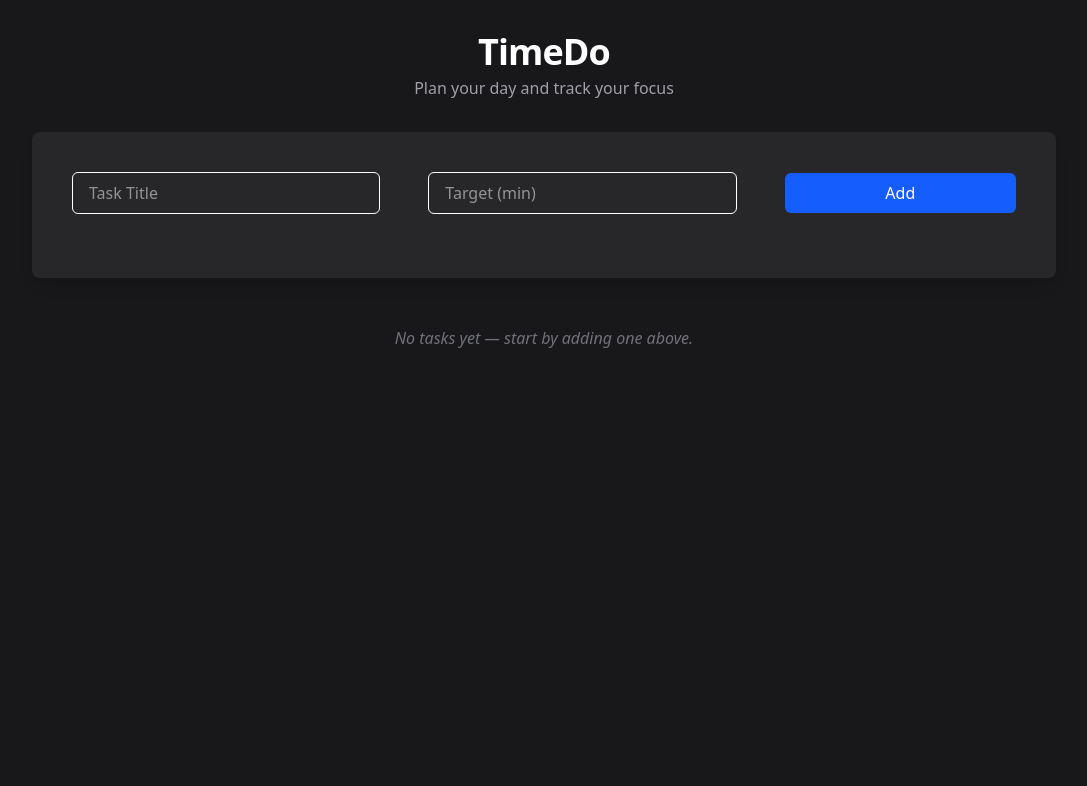
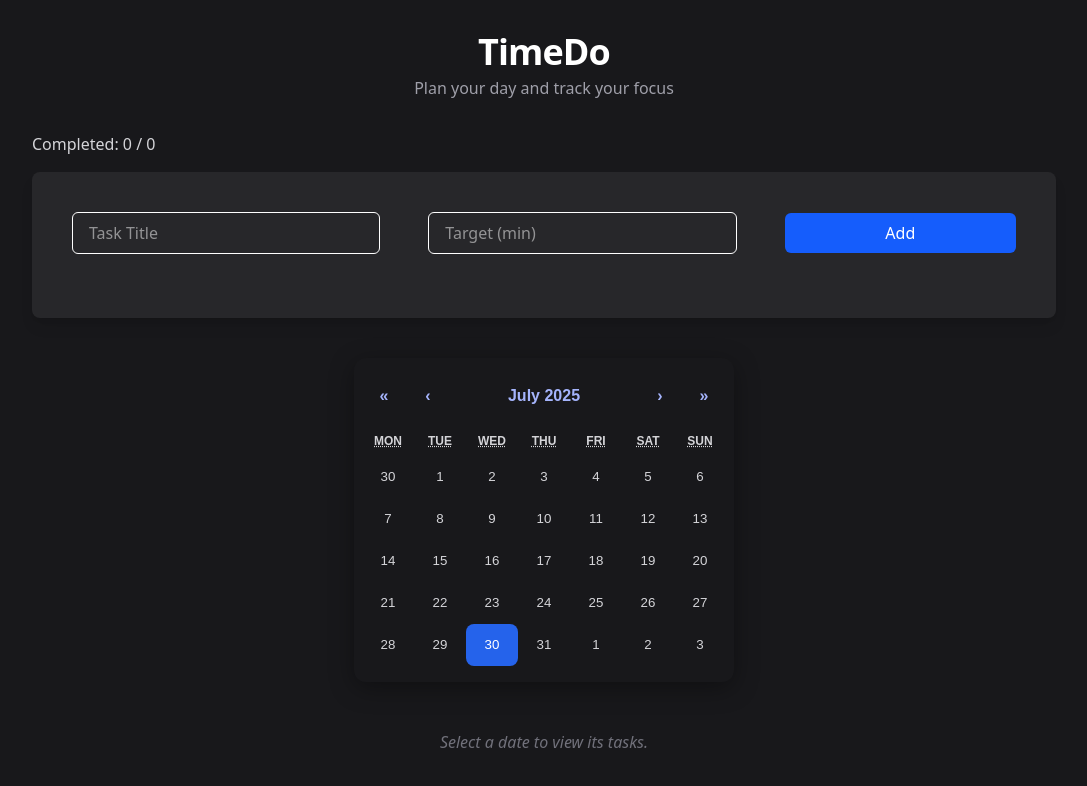
Before and after one commit to Basanta-khatri-0311/TimeDo, a React (Vite) app: page / in a window 1280 px wide. Shown: the top 786 px of the page, without its empty margins (96-1183 px from the left). Built offline with nearby package versions, Linux system fonts and the light colour scheme.

Commit message:
home section

```diff
--- a/src/pages/Home.jsx
+++ b/src/pages/Home.jsx
@@ -1,14 +1,48 @@
 import React, { useState } from "react";
 import AddTask from "../components/AddTask";
 import ToDoCard from "../components/ToDoCard";
+import CalendarComponent from "../components/CalendarComponent";
 import { useToDo } from "../context/ToDoContext";
 
 const Home = () => {
-  const { tasks, updateTask, deleteTask } = useToDo();
+  const {
+    tasks,
+    addTask,
+    updateTask,
+    deleteTask,
+  } = useToDo();
+
+  const [selectedDate, setSelectedDate] = useState(null);
+
+  // --- Add these lines for editing state ---
   const [editingTask, setEditingTask] = useState(null);
+  const editTask = (task) => setEditingTask(task);
+  const cancelEdit = () => setEditingTask(null);
+  // ----------------------------------------
 
-  const startEditing = (task) => setEditingTask(task);
-  const stopEditing = () => setEditingTask(null);
+  const selectedDateStr = selectedDate
+    ? selectedDate.toLocaleDateString("en-CA")
+    : "";
+
+  const filteredTasks = selectedDateStr
+    ? tasks.filter((task) => task.date === selectedDateStr)
+    : [];
+
+  const handleDelete = (taskId) => {
+    deleteTask(taskId);
+    if (editingTask && editingTask.id === taskId) {
+      cancelEdit();
+    }
+  };
+
+  const handleBack = () => {
+    setSelectedDate(null);
+    cancelEdit();
+  };
+
+  // Example summary
+  const completedCount = tasks.filter(t => t.completed).length;
+  const totalCount = tasks.length;
 
   return (
     <main className="min-h-screen bg-zinc-900 px-4 py-8 sm:px-6 lg:px-8 text-white">
@@ -20,31 +54,66 @@ const Home = () => {
           <p className="text-zinc-400">Plan your day and track your focus</p>
         </header>
 
-        {/* Add or Edit Task Form */}
+        <div className="mb-4 text-zinc-300">
+          Completed: {completedCount} / {totalCount}
+        </div>
+
+        {selectedDate ? (
+          <>
+            <button
+              onClick={handleBack}
+              className="mb-6 px-4 py-2 bg-zinc-700 rounded hover:bg-zinc-600 text-zinc-200"
+            >
+              ← Back to Calendar
+            </button>
             <section className="bg-zinc-800 rounded-lg p-6 mb-10 shadow-lg">
-          <AddTask editingTask={editingTask} stopEditing={stopEditing} />
+              <AddTask
+                selectedDate={selectedDateStr}
+                addTask={addTask}
+                editingTask={editingTask}
+                updateTask={updateTask}
+                cancelEdit={cancelEdit}
+              />
             </section>
-
-        {/* Task List */}
             <section>
-          {tasks.length > 0 ? (
+              {filteredTasks.length > 0 ? (
                 <ul className="space-y-5">
-              {tasks.map((task) => (
+                  {filteredTasks.map((task) => (
                     <ToDoCard
                       key={task.id}
                       task={task}
                       updateTask={updateTask}
-                  deleteTask={deleteTask}
-                  onEdit={() => startEditing(task)}
+                      deleteTask={handleDelete}
+                      onEdit={() => editTask(task)}
                     />
                   ))}
                 </ul>
               ) : (
                 <div className="text-center text-zinc-500 italic mt-12">
-              No tasks yet — start by adding one above.
+                  No tasks for this date.
                 </div>
               )}
             </section>
+          </>
+        ) : (
+          <>
+            <section className="bg-zinc-800 rounded-lg p-6 mb-10 shadow-lg">
+              <AddTask selectedDate={selectedDateStr} addTask={addTask} />
+            </section>
+            <section className="flex justify-center mb-10">
+              <CalendarComponent
+                selectedDate={selectedDate}
+                onDateSelect={setSelectedDate}
+                tasks={tasks}
+              />
+            </section>
+            <section>
+              <div className="text-center text-zinc-500 italic mt-12">
+                Select a date to view its tasks.
+              </div>
+            </section>
+          </>
+        )}
       </div>
     </main>
   );
```
Lines whose indentation alone changed are shown as unchanged.
